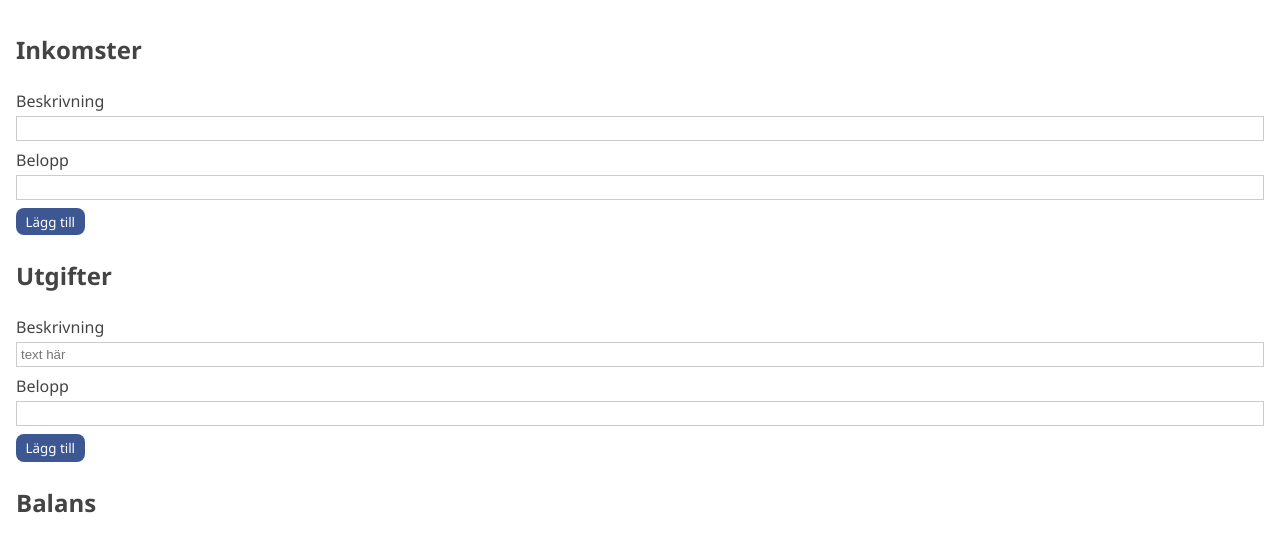
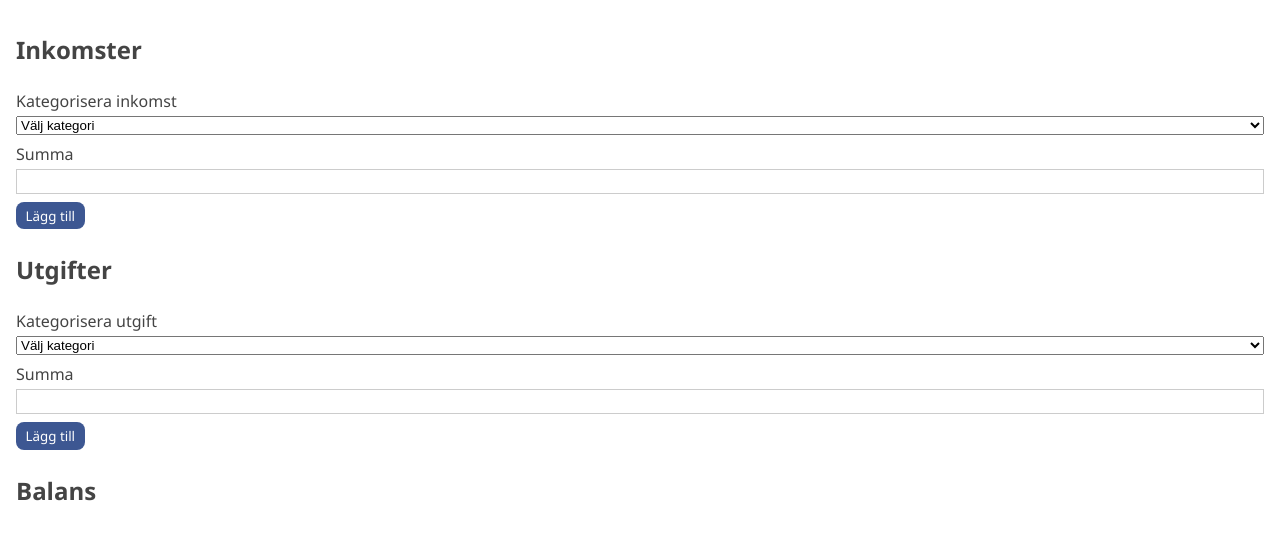
Before and after one commit to ngeliecode/budget-app, a website built with Vite: page index.html in a window 1280 px wide. Shown: the part 78-630 px from the top of the page. Built offline with nearby package versions, Linux system fonts and the light colour scheme.

Commit message:
uppdatera html

```diff
--- a/index.html
+++ b/index.html
@@ -14,16 +14,16 @@
         <h2>Inkomster</h2>
         <form>
           <div>
-            <label>Beskrivning</label>
-            <input
-              type="text"
-              id="incomeDescription"
-              class="income-description"
-              name="income-description"
-            />
+            <label>Kategorisera inkomst</label>
+            <select id="incomeCategory">
+              <option value="">Välj kategori</option>
+              <option value="Lön">Lön</option>
+              <option value="CSN">Bidrag</option>
+              <option value="Fonder och aktier">Övrigt</option>
+            </select>
           </div>
           <div>
-            <label>Belopp</label>
+            <label>Summa</label>
             <input
               type="number"
               id="incomeAmount"
@@ -42,17 +42,17 @@
         <h2>Utgifter</h2>
         <form>
           <div>
-            <label>Beskrivning</label>
-            <input
-              type="text"
-              id="expenseDescription"
-              class="expense-description"
-              name="expense-description"
-              placeholder="text här"
-            />
+            <label>Kategorisera utgift</label>
+            <select id="expenseCategory">
+              <option value="">Välj kategori</option>
+              <option value="Lön">Lön</option>
+              <option value="CSN">Bidrag</option>
+              <option value="Fonder och aktier">Övrigt</option>
+            </select>
           </div>
+
           <div>
-            <label>Belopp</label>
+            <label>Summa</label>
             <input
               type="number"
               id="expenseAmount"
```
